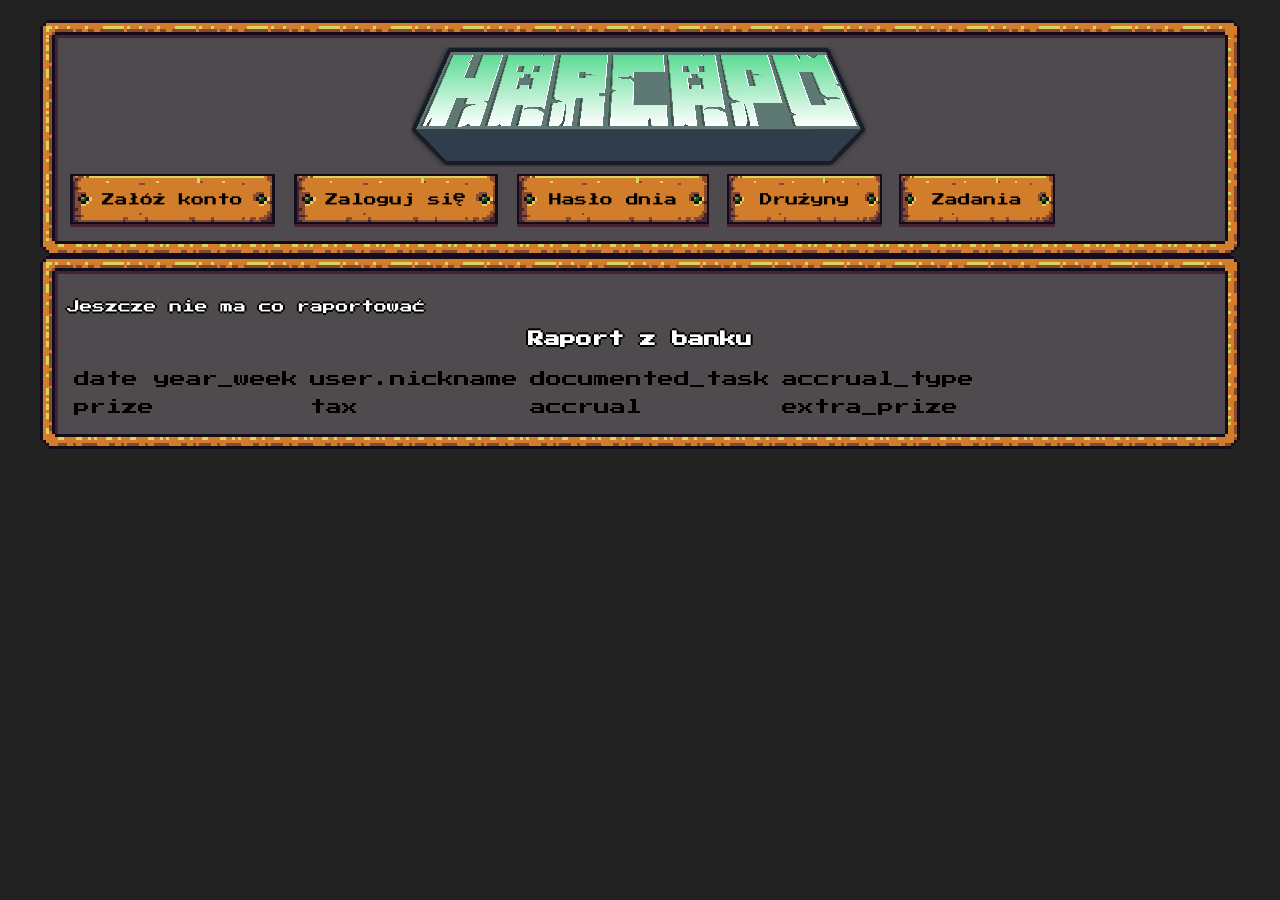
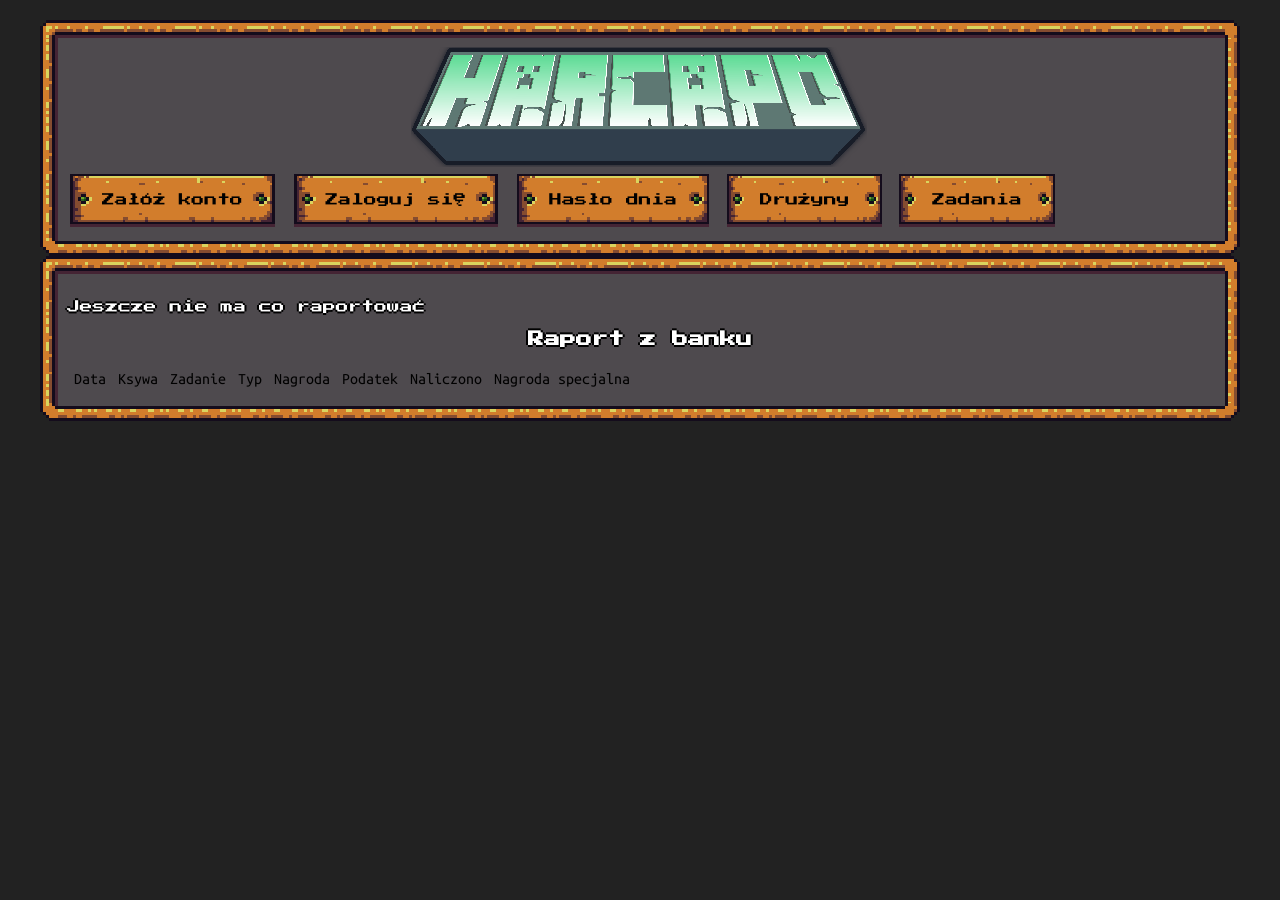
Before and after one commit to zkunik/harc_game_web, a Django app: template harc_game_web/apps/bank/templates/bank/report.html in a window 1280 px wide. Run offline with Django 3.2, Linux system fonts and the light colour scheme; the template is opened without the code that fills it, so the values that code supplies are empty.

Commit message:
Add style to select text. Style report page.

```diff
--- a/harc_game_web/apps/bank/templates/bank/report.html
+++ b/harc_game_web/apps/bank/templates/bank/report.html
@@ -1,12 +1,6 @@
 {% extends 'core/base.html' %}
 
 {% block headcontent %}
-
-    <style>
-    td {
-      padding: 5px 5px;
-    }
-    </style>
 
 {% endblock %}
 
@@ -15,24 +9,25 @@
     {% for week in weeks %}
 
         <h3>{{ week }}</h3>
-
         <h4>Punkty</h4>
-
+        <div class="harcapo-text-select">
         {% for prize in prizes %}
             {% if prize.year_week == week and prize.accrual_for_a_week %}
                 <p>/pay {{ prize.nickname }} {{ prize.accrual_for_a_week }}</p>
             {% endif %}
         {% endfor %}
-
+        </div>
         <h4>Przedmioty</h4>
 
+        <div class="harcapo-text-select">
         {% for account in bank %}
             {% if account.year_week == week and account.accrual_extra_prize %}
                 <p>/give {{ account.user.nickname }} {{ account.accrual_extra_prize }}</p>
             {% endif %}
         {% endfor %}
+        </div>
 
-        <hr>
+        <hr class="golden">
 
     {% empty %}
 
@@ -42,18 +37,16 @@
 
     <h2>Raport z banku</h2>
 
-    <table id="bank_report">
+    <table id="bank_report" class="harcapo-text-select">
     <tr>
-        <td>date year_week</td>
-        <td>user.nickname</td>
-        <td>documented_task</td>
-        <td>accrual_type</td>
-    </tr>
-    <tr>
-        <td>prize</td>
-        <td>tax</td>
-        <td>accrual</td>
-        <td>extra_prize</td>
+        <td>Data</td>
+        <td>Ksywa</td>
+        <td>Zadanie</td>
+        <td>Typ</td>
+        <td>Nagroda</td>
+        <td>Podatek</td>
+        <td>Naliczono</td>
+        <td>Nagroda specjalna</td>
     </tr>
     {% for account in bank %}
         <tr>
@@ -62,12 +55,10 @@
             <td>{{ account.user.nickname }}</td>
             <td>{{ account.documented_task.task.name }}</td>
             <td>{{ account.accrual_type }}</td>
-        </tr>
-        <tr>
             <td>{{ account.documented_task.task.prize }}</td>
             <td>{{ account.user.scout.team.tax }}</td>
             <td>{{ account.accrual }}</td>
-            <td>{{ account.accrual_extra_prize }}</td>
+            <td>{{ account.accrual_extra_prize|default_if_none:"-" }}</td>
         </tr>
     {% endfor %}
     </table>
--- a/harc_game_web/apps/core/templates/core/base.html
+++ b/harc_game_web/apps/core/templates/core/base.html
@@ -8,6 +8,7 @@
 
   <link href="{% static 'dist/rpgui.css' %}" rel="stylesheet" type="text/css">
   <link href="{% static 'stylesheet.css' %}" rel="stylesheet" type="text/css">
+  <link href="https://fonts.googleapis.com/css2?family=Ubuntu+Mono&subset=latin-ext" rel="stylesheet" type="text/css">
 
   {% block headcontent %}
   {% endblock %}
--- a/harc_game_web/static/stylesheet.css
+++ b/harc_game_web/static/stylesheet.css
@@ -9,3 +9,22 @@
     max-width: 1200px;
     margin: 0 auto;
 }
+
+.harcapo-text-select * {
+    font-family: 'Ubuntu Mono', monospace;
+    -webkit-touch-callout: default;
+    -webkit-user-select: auto;
+    -khtml-user-select: auto;
+    -moz-user-select: auto;
+    -ms-user-select: auto;
+    user-select: text;
+}
+
+.harcapo-text-select p {
+    color: black;
+    text-shadow: none;
+    font-size: 1.5em;
+}
+td {
+    padding: 5px 5px;
+}
```
